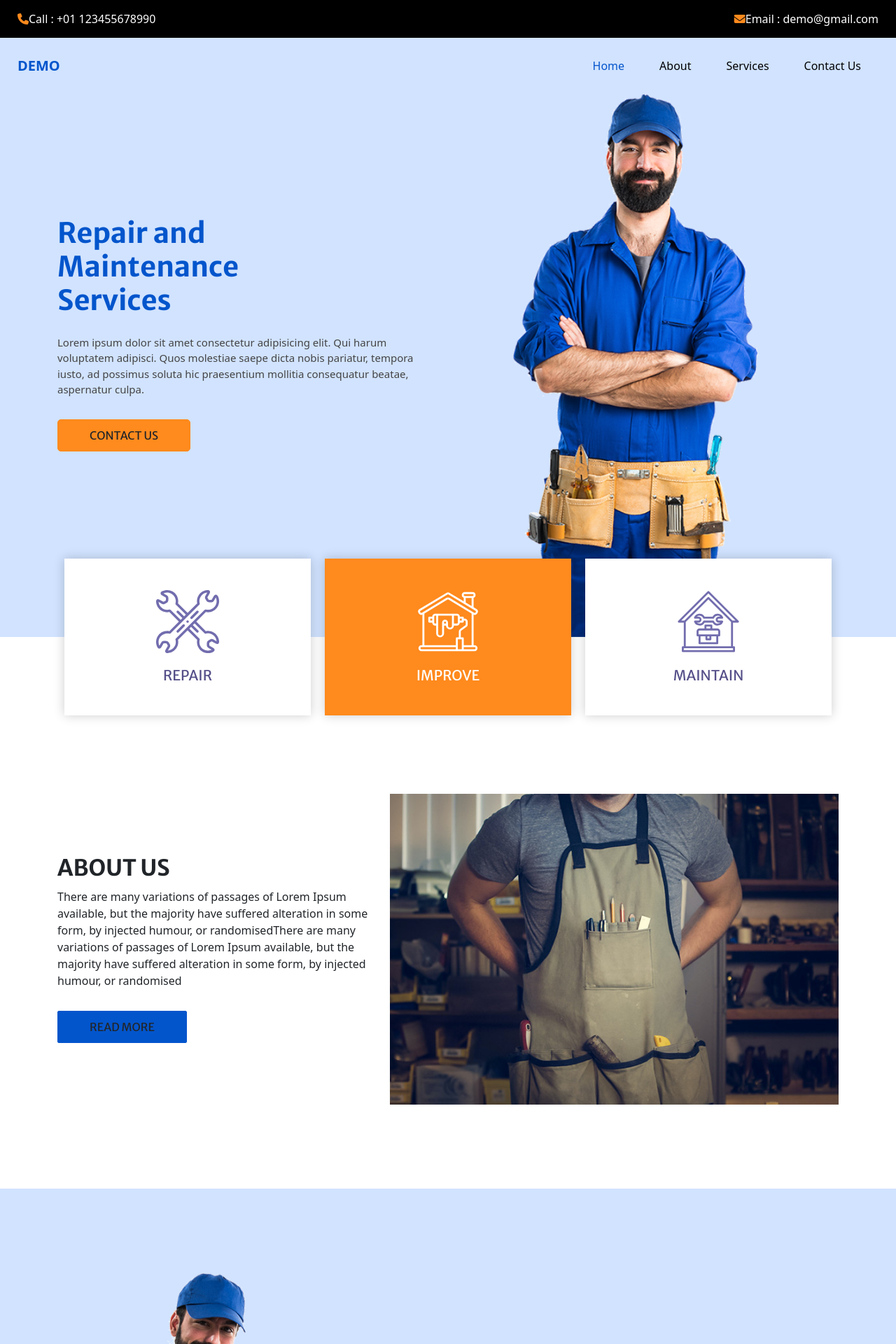
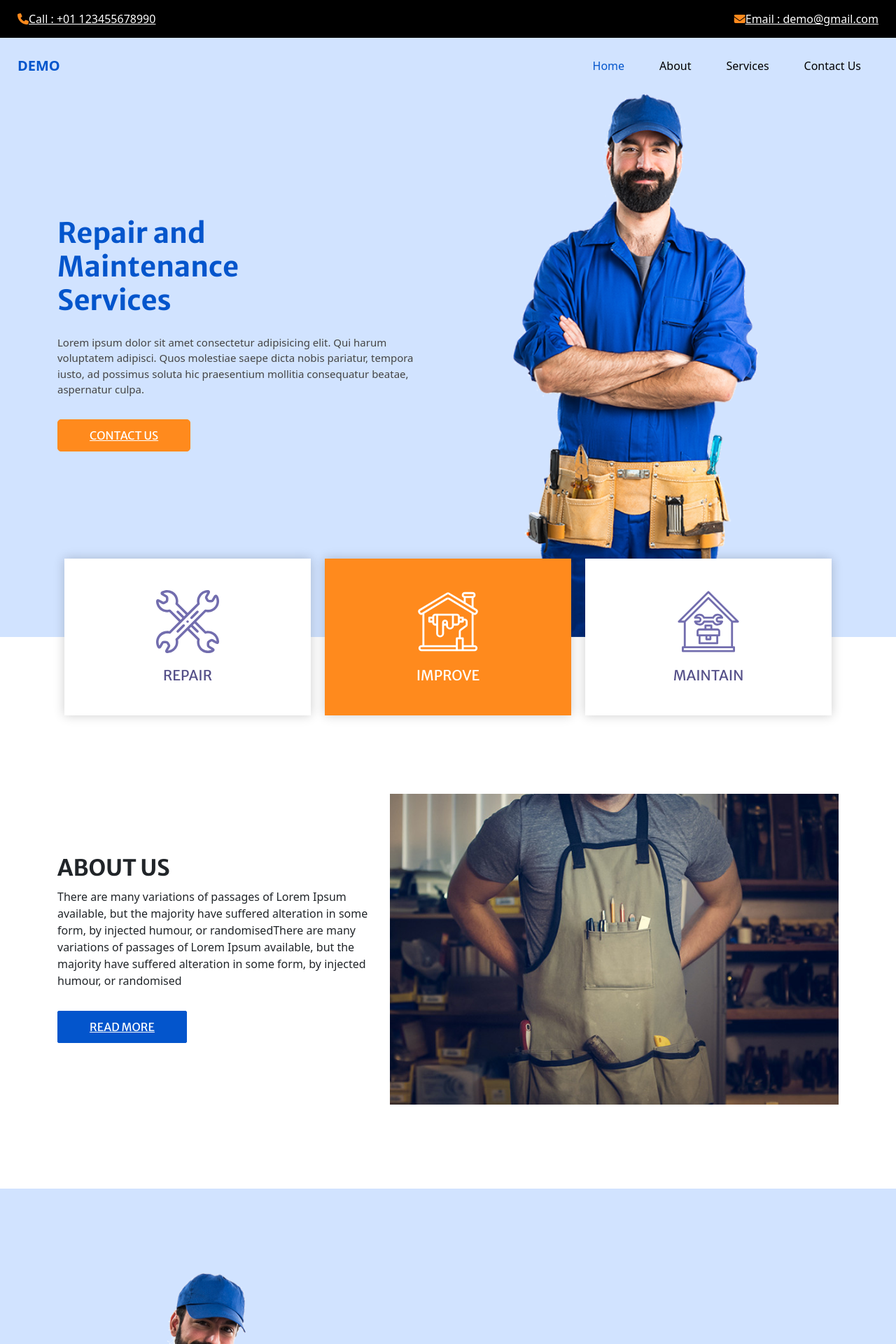
Before and after one commit to dharmendra022/14rg, a React (Create React App) app: page / in a window 1280 px wide. Shown: the top 1920 px of the page at 70% size. Built offline with nearby package versions, Linux system fonts and the light colour scheme.

Commit message:
updated-code

```diff
--- a/src/components/Home.js
+++ b/src/components/Home.js
@@ -14,13 +14,13 @@ const Home = () => {
                     <div class="header_top">
                         <div class="container-fluid">
                             <div class="contact_nav">
-                                <a >
+                                <a href="#">
                                     <i class="fa fa-phone" aria-hidden="true"></i>
                                     <span>
                                         Call : +01 123455678990
                                     </span>
                                 </a>
-                                <a >
+                                <a href="#">
                                     <i class="fa fa-envelope" aria-hidden="true"></i>
                                     <span>
                                         Email : demo@gmail.com
@@ -76,7 +76,7 @@ const Home = () => {
                                     <p>
                                         Lorem ipsum dolor sit amet consectetur adipisicing elit. Qui harum voluptatem adipisci. Quos molestiae saepe dicta nobis pariatur, tempora iusto, ad possimus soluta hic praesentium mollitia consequatur beatae, aspernatur culpa.
                                     </p>
-                                    <a >
+                                    <a href="#">
                                         Contact Us
                                     </a>
                                 </div>
@@ -155,7 +155,7 @@ const Home = () => {
                                 <p>
                                     There are many variations of passages of Lorem Ipsum available, but the majority have suffered alteration in some form, by injected humour, or randomisedThere are many variations of passages of Lorem Ipsum available, but the majority have suffered alteration in some form, by injected humour, or randomised
                                 </p>
-                                <a >
+                                <a href="#">
                                     Read More
                                 </a>
                             </div>
@@ -260,7 +260,7 @@ const Home = () => {
                         </div>
                     </div>
                     <div class="btn-box">
-                        <a >
+                        <a href="#">
                             View More
                         </a>
                     </div>
@@ -451,7 +451,7 @@ const Home = () => {
                             <div class="info_items">
                                 <div class="row">
                                     <div class="col-md-4">
-                                        <a >
+                                        <a href="#">
                                             <div class="item ">
                                                 <div class="img-box ">
                                                     <i class="fa fa-map-marker" aria-hidden="true"></i>
@@ -463,7 +463,7 @@ const Home = () => {
                                         </a>
                                     </div>
                                     <div class="col-md-4">
-                                        <a >
+                                        <a href="#">
                                             <div class="item ">
                                                 <div class="img-box ">
                                                     <i class="fa fa-phone" aria-hidden="true"></i>
@@ -475,7 +475,7 @@ const Home = () => {
                                         </a>
                                     </div>
                                     <div class="col-md-4">
-                                        <a >
+                                        <a href="#">
                                             <div class="item ">
                                                 <div class="img-box">
                                                     <i class="fa fa-envelope" aria-hidden="true"></i>
@@ -496,16 +496,16 @@ const Home = () => {
                         Follow Us
                     </h4>
                     <div class="box">
-                        <a >
+                        <a href="#">
                             <i class="fa fa-facebook" aria-hidden="true"></i>
                         </a>
-                        <a >
+                        <a href="#">
                             <i class="fa fa-twitter" aria-hidden="true"></i>
                         </a>
-                        <a >
+                        <a href="#">
                             <i class="fa fa-youtube" aria-hidden="true"></i>
                         </a>
-                        <a >
+                        <a href="#">
                             <i class="fa fa-instagram" aria-hidden="true"></i>
                         </a>
                     </div>
```
